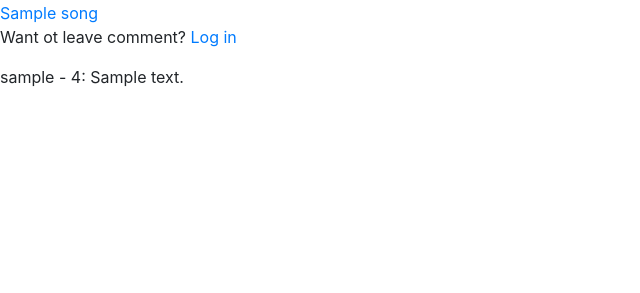
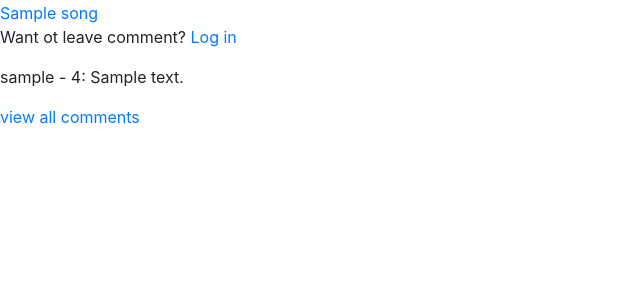
Before and after one commit to Dasifue/Music, a Django app: page /album_info/1 in a window 1280 px wide. Shown: the part 507-800 px from the top of the page, without its empty margins (0-640 px from the left). Run offline with Django 4.2, Linux system fonts and the light colour scheme; tables that the repository leaves empty hold one stand-in row (values such as "Sample post"); grey boxes marked "Sample" are stand-in pictures; some libraries are stand-ins or nearby versions.

Commit message:
Created bot folder where two files:

```diff
--- a/requirements.txt
+++ b/requirements.txt
@@ -1,5 +1,11 @@
 asgiref==3.5.2
 backports.zoneinfo==0.2.1
+certifi==2022.6.15
+charset-normalizer==2.1.0
 Django==4.0.5
+idna==3.3
+mysqlclient==2.1.0
 Pillow==9.1.1
+requests==2.28.1
 sqlparse==0.4.2
+urllib3==1.26.10
--- /dev/null
+++ b/src/comments/urls.py
@@ -0,0 +1,9 @@
+from django.urls import path
+from .views import get_song_comments, get_album_comments
+
+app_name = 'comments'
+
+urlpatterns = [
+    path('album_comments_info/<int:album_id>', get_album_comments, name="album_comments"),
+    path('song_comments_info/<int:song_id>', get_song_comments, name="song_comments")
+]
--- a/src/comments/views.py
+++ b/src/comments/views.py
@@ -1,8 +1,13 @@
 from django.shortcuts import get_object_or_404, render
+from django.http import HttpResponse
+
+from comments.forms import AlbumCommentForm, SongCommentForm
+from music.models import Band, BandMember, Album, Genre, Song
 from .models import AlbumComment, SongComment
-from music.models import Band, BandMember, Album, Genre, Song
-from comments.forms import AlbumCommentForm, SongCommentForm
-from django.http import HttpResponse
+
+from music import views
+
+from bot.bot import send_message
 
 
 def album_comment_create(request, album_id):
@@ -15,6 +20,7 @@ def album_comment_create(request, album_id):
             new_comment.album = album
             new_comment.writer = request.user
             new_comment.save()
+            send_message(author=request.user, text=request.POST.get('content'), rating=request.POST.get('rating') , object=album)
             form = AlbumCommentForm()
     else:
         form = AlbumCommentForm()
@@ -32,8 +38,32 @@ def song_comment_create(request, song_id):
             new_comment.song = song
             new_comment.writer = request.user
             new_comment.save()
+            send_message(author=request.user, text=request.POST.get('content'), rating=request.POST.get('rating') , object=song)
             form = SongCommentForm()
     else:
         form = SongCommentForm()
 
-    return {'form':form}
+    return {"form":form}
+
+
+def get_album_comments(request, album_id):
+    comments = AlbumComment.objects.filter(album = album_id)
+
+    context = {
+        "comments_list": comments,
+        "base_data": views.base_view()
+    }
+
+    return render(request, 'album_comments.html', context)
+
+
+
+def get_song_comments(request, song_id):
+    comments = SongComment.objects.filter(song = song_id)
+
+    context = {
+        "comments_list": comments,
+        "base_data": views.base_view()
+    }
+
+    return render(request, 'song_comments.html', context)
--- a/src/main/urls.py
+++ b/src/main/urls.py
@@ -21,5 +21,6 @@ from django.conf.urls.static import static
 urlpatterns = [
     path('admin/', admin.site.urls),
     path('', include("music.urls")),
-    path('authe/', include("authe.urls"))
+    path('authe/', include("authe.urls")),
+    path('comments/', include("comments.urls"))
 ] + static(settings.MEDIA_URL, document_root=settings.MEDIA_ROOT) + static(settings.STATIC_URL, document_root=settings.STATIC_ROOT)
--- a/src/music/templates/album_info.html
+++ b/src/music/templates/album_info.html
@@ -30,4 +30,6 @@
 <p></p>
 {% endfor %}
 
+<a href="{% url 'comments:album_comments' album_id=title.id %}">view all comments</a>
+
 {% endblock %}
--- a/src/music/templates/song_info.html
+++ b/src/music/templates/song_info.html
@@ -32,4 +32,6 @@
 <p></p>
 {% endfor %}
 
+<a href="{% url 'comments:song_comments' song_id=title.id %}">view all comments</a>
+
 {% endblock %}
--- a/src/music/views.py
+++ b/src/music/views.py
@@ -57,7 +57,7 @@ def get_album_info(request, album_id):
     image = album_data.image
     release_date = album_data.release_date
     songs = Song.objects.filter(album_id = album_id)
-    comments = AlbumComment.objects.filter(album_id = album_id)
+    comments = AlbumComment.objects.filter(album_id = album_id)[:6]
     form = album_comment_create(request, album_id)
 
     rating_list = []
@@ -91,7 +91,7 @@ def get_band_member_info(request, member_id):
         "name": member_data,
         "biography": biography,
         "instrument": instrument,
-        'base_data':base_view()
+        "base_data":base_view()
     }
 
     return render(request, 'band_member_info.html', context)
@@ -99,14 +99,13 @@ def get_band_member_info(request, member_id):
 
 def get_song_info(request, song_id):
     song_data = Song.objects.get(id = song_id)
-    title = song_data.title
     genre_list = song_data.genre.all()
     lyrics = song_data.lyrics
     album = song_data.album
     album_image = album.image
     description = song_data.description
     audio_file = song_data.audio_file
-    comments = SongComment.objects.filter(song_id = song_id)
+    comments = SongComment.objects.filter(song_id = song_id)[:6]
     form = song_comment_create(request, song_id)
 
     rating_list = []
@@ -118,7 +117,7 @@ def get_song_info(request, song_id):
         rating = 1
 
     context = {
-        "title": title,
+        "title": song_data,
         "genre_list": genre_list,
         "lyrics": lyrics,
         "album": album,
```
Also changed, not shown: src/bot/bot.py (added, +13 -0 lines), src/comments/templates/album_comments.html (added, +11 -0 lines), src/comments/templates/song_comments.html (added, +11 -0 lines), 1 other file.
